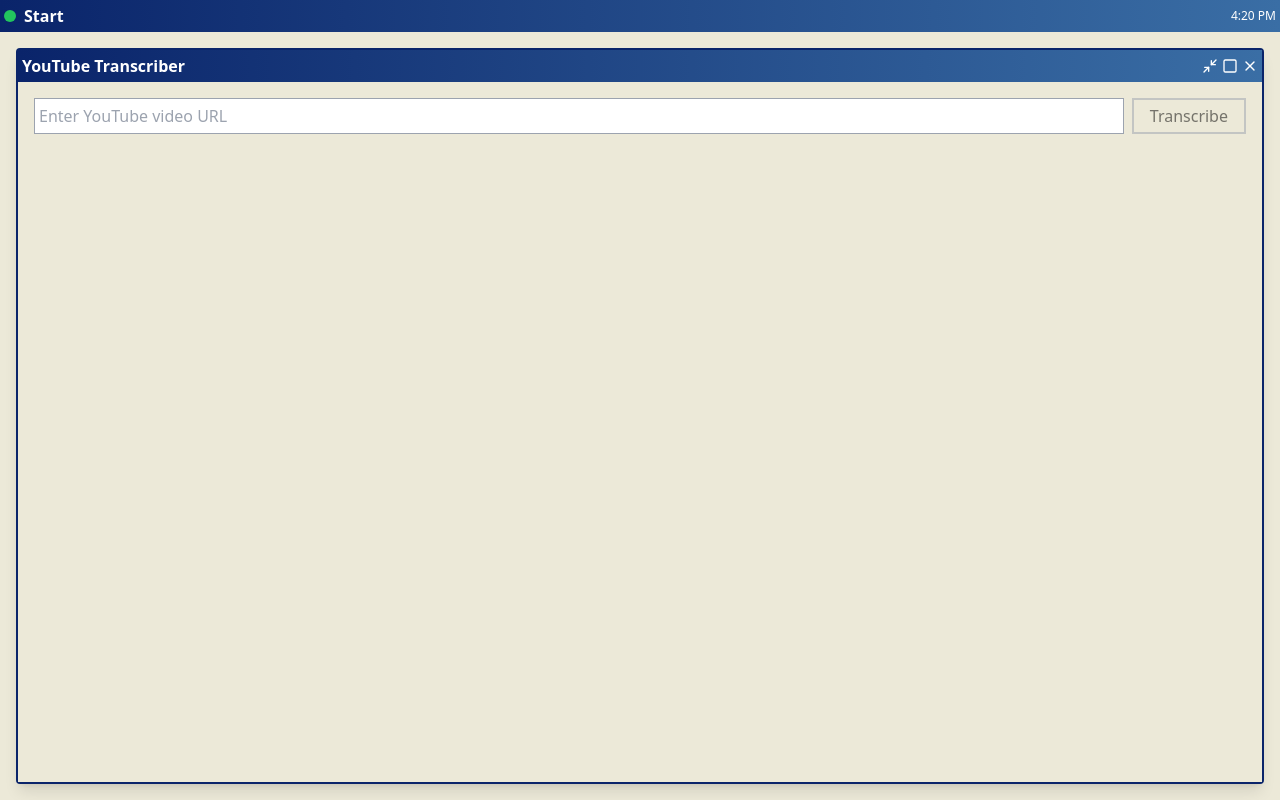
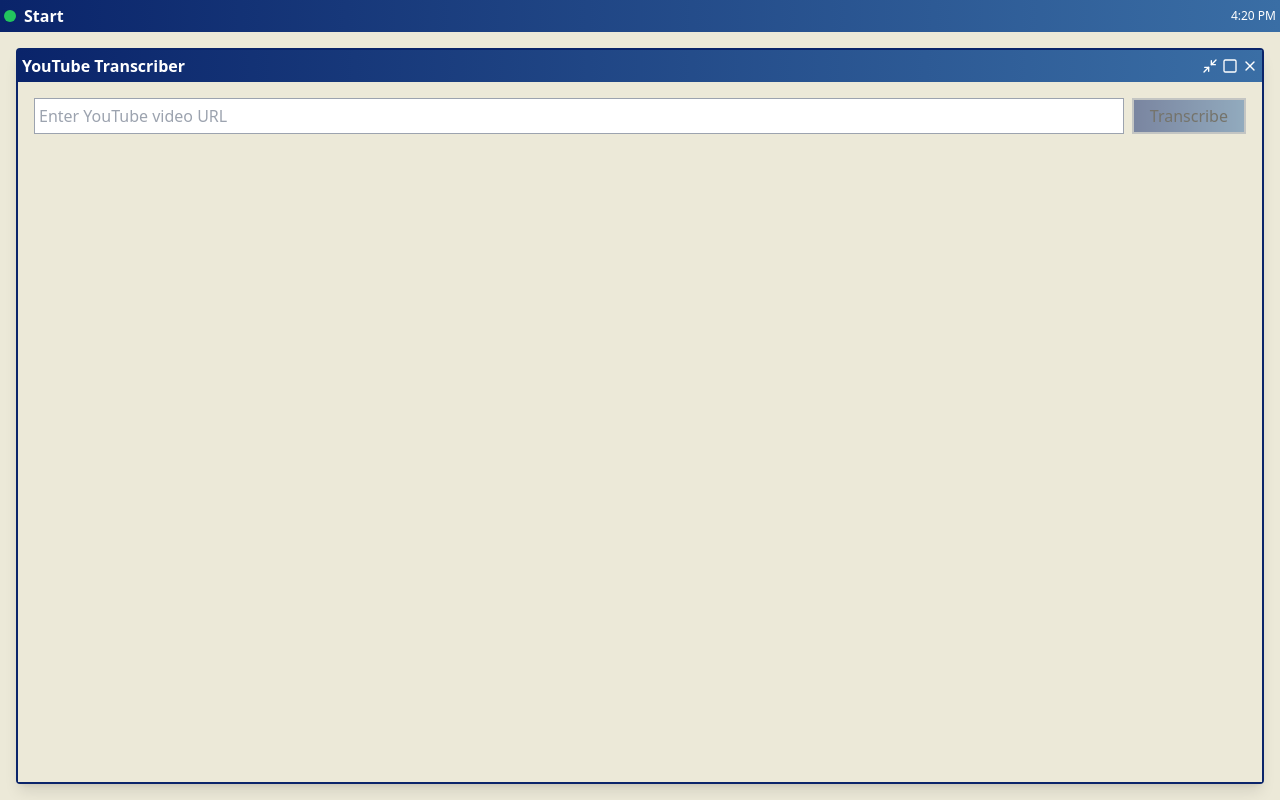
Before and after one commit to nazifishrak/IntelliAgent, a Next.js app: page / in a window 1280 px wide. Built offline with nearby package versions, Linux system fonts and the light colour scheme.

Commit message:
fixed css for dark mode and buttons

```diff
--- a/app/page.js
+++ b/app/page.js
@@ -86,12 +86,12 @@
                           placeholder="Enter YouTube video URL"
                           value={videoUrl}
                           onChange={(e) => setVideoUrl(e.target.value)}
-                          className="flex-grow p-1 border border-gray-400 bg-white"
+                          className="flex-grow p-1 border border-gray-400 bg-white text-black"
                       />
                       <button
                           onClick={handleTranscribe}
                           disabled={isLoading || !videoUrl}
-                          className="px-4 py-1 bg-[#ECE9D8] border-2 border-gray-400 active:border-[#0A246A] disabled:opacity-50"
+                          className="px-4  py-1 bg-gradient-to-r from-[#0A246A] to-[#3A6EA5] border-2 border-gray-400 active:border-[#0A246A] disabled:opacity-50"
                       >
                           {isLoading ? <Loader2 className="animate-spin" /> : 'Transcribe'}
                       </button>
@@ -103,11 +103,11 @@
                           <textarea
                               value={transcript}
                               readOnly
-                              className="w-full h-64 p-2 resize-none border border-gray-400 bg-white"
+                              className="w-full h-64 p-2 resize-none border border-gray-400 bg-white text-black"
                           />
                           <button
                               onClick={handleCopyTranscript}
-                              className="w-full px-4 py-1 bg-[#ECE9D8] border-2 border-gray-400 active:border-[#0A246A] flex items-center justify-center"
+                              className="w-full px-4 py-1  bg-[#0A246A] border-2 border-gray-400 active:border-[#0A246A] flex items-center justify-center"
                           >
                               <ClipboardCopy className="mr-2 h-4 w-4" />
                               Copy Transcript
```
